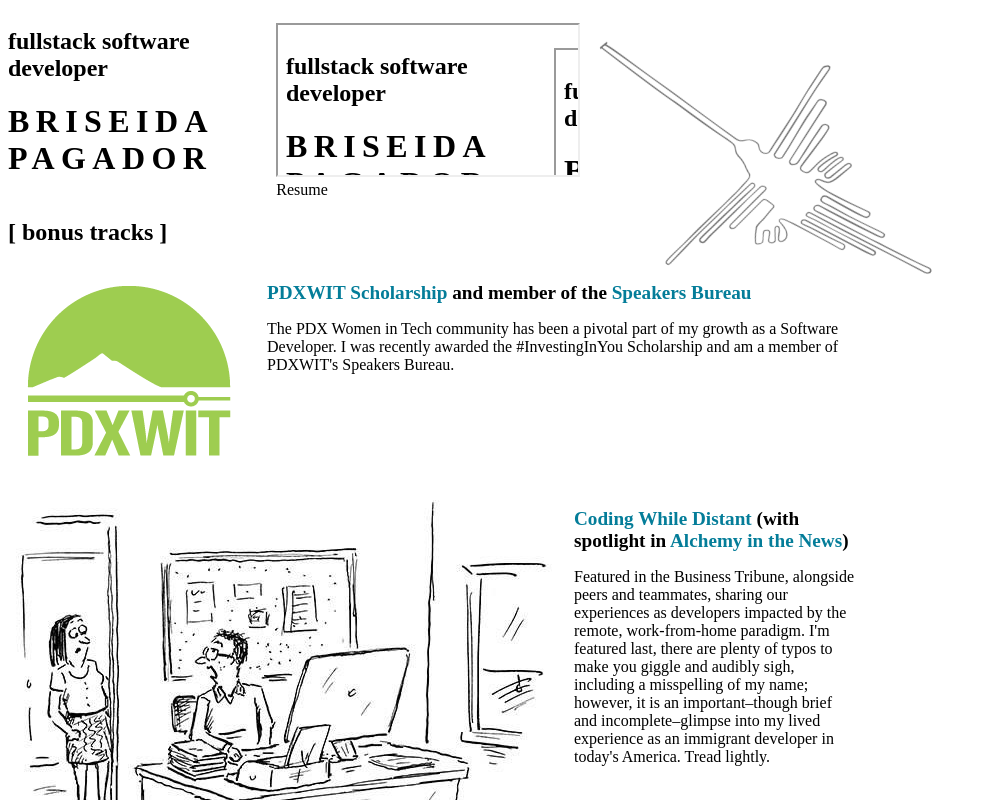
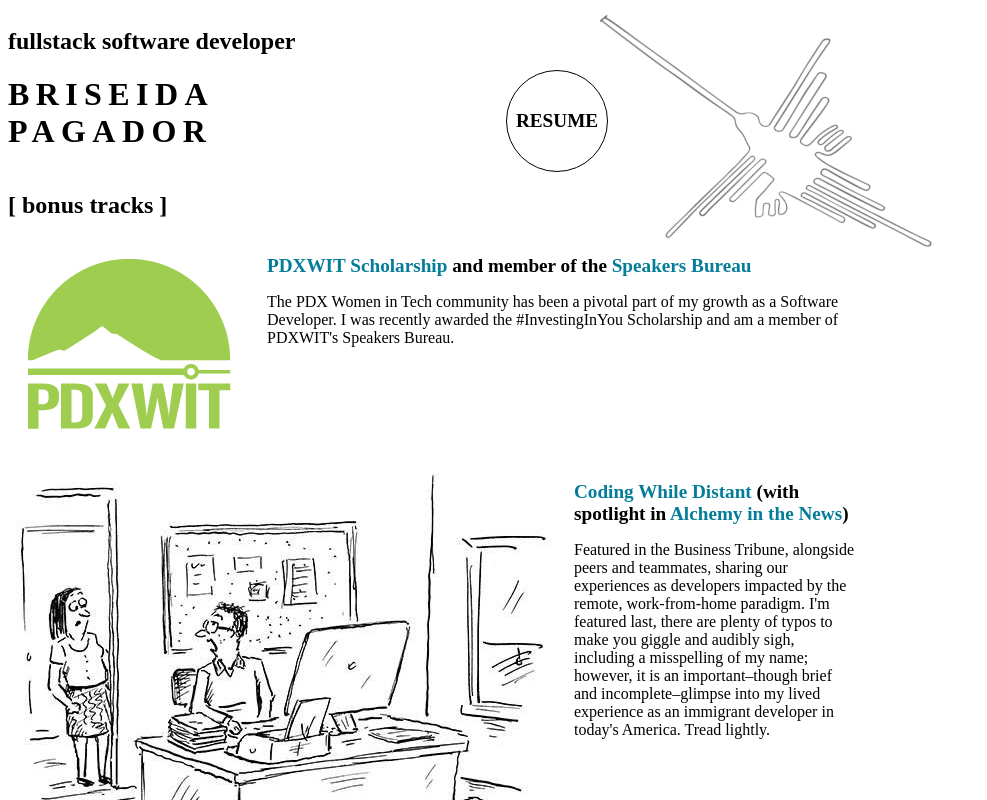
Before and after one commit to bpagador/portfolio, a React app: page /bonus in a window 1280 px wide. Shown: the top 800 px of the page, without its empty margins (0-987 px from the left). Built offline with nearby package versions, Linux system fonts and the light colour scheme; a web font is replaced by a local one.

Commit message:
added iframe to resume

```diff
--- a/package.json
+++ b/package.json
@@ -27,6 +27,7 @@
   "dependencies": {
     "react": "^16.13.1",
     "react-dom": "^16.13.1",
+    "react-iframe": "^1.8.0",
     "react-router-dom": "^5.2.0"
   },
   "devDependencies": {
--- a/src/components/resume/Resume.jsx
+++ b/src/components/resume/Resume.jsx
@@ -6,8 +6,9 @@
 export default function Resume() {
   return (
     <div className={styles.Resume}>
-      <iframe src={resume} title="Briseida Pagador Resume"></iframe>
+      <a href={resume} target="_blank" rel="noreferrer">
         Resume
+      </a>
     </div>
   );
 }
```
Also changed, not shown: 1 other file (tests, documents, lock files or other folders).
